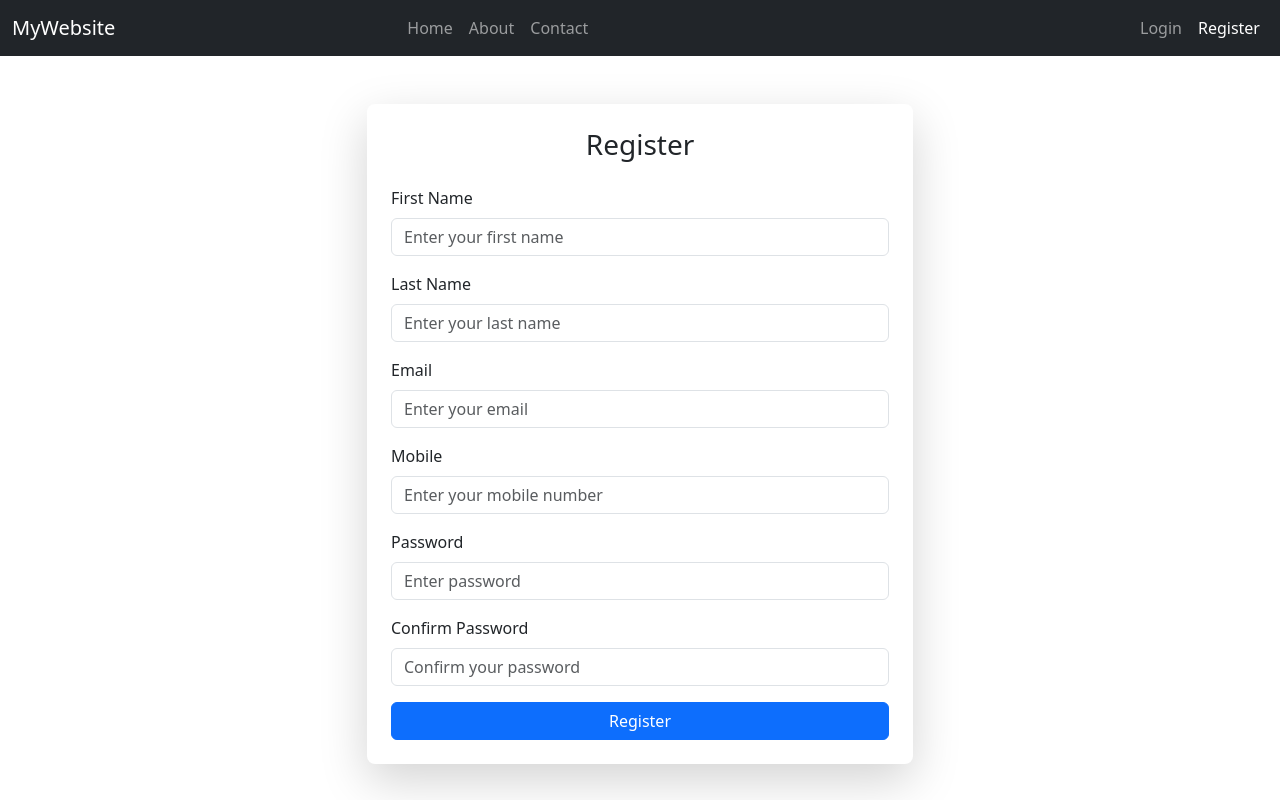
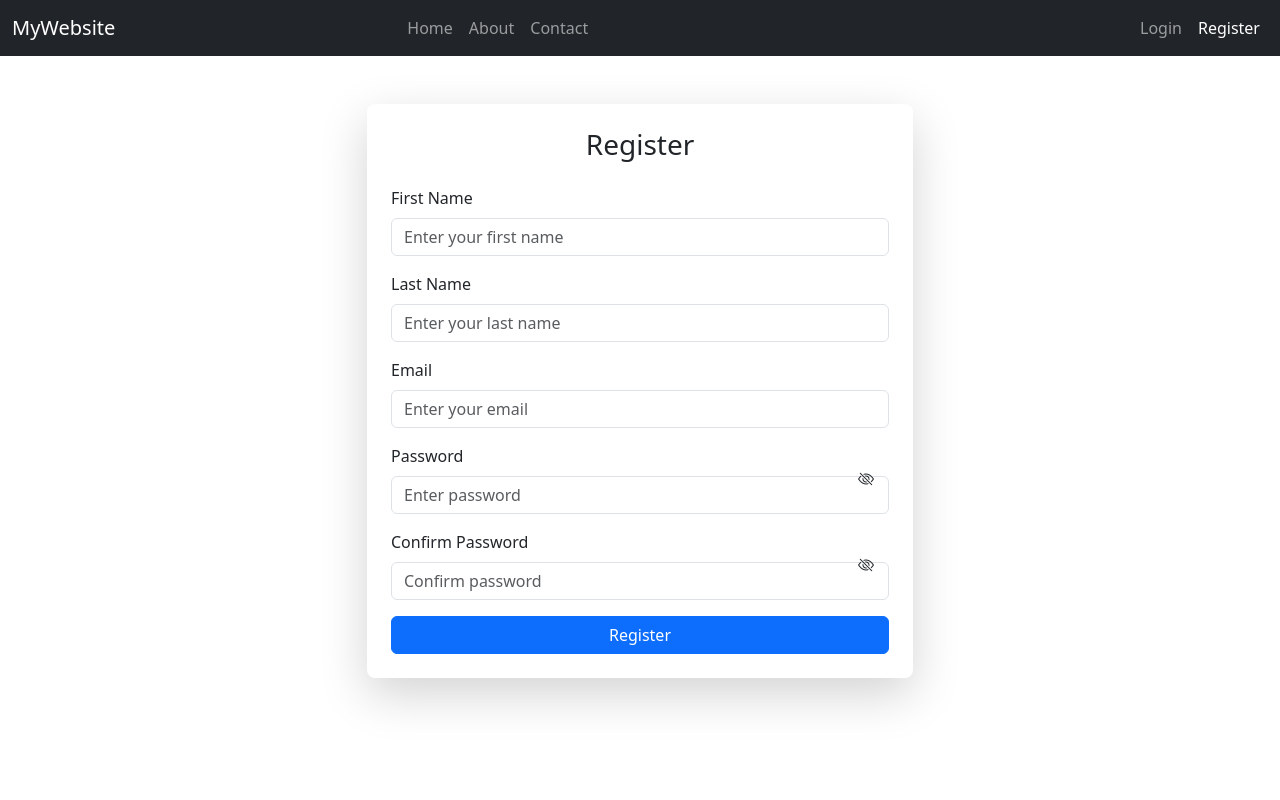
Before and after one commit to praveendpjs/Wafes-tasks, an Angular app in the folder personal-dashboard-app/: page /register in a window 1280 px wide. Built offline with nearby package versions, Linux system fonts and the light colour scheme.

Commit message:
hash eye features added

```diff
--- a/personal-dashboard-app/src/app/Components/login/login.css
+++ b/personal-dashboard-app/src/app/Components/login/login.css
@@ -0,0 +1,6 @@
+/* .bi{
+  position: relative;
+  left: 26em;
+  bottom:2em ;
+  cursor: pointer;
+} */
--- a/personal-dashboard-app/src/app/Components/login/login.html
+++ b/personal-dashboard-app/src/app/Components/login/login.html
@@ -14,8 +14,7 @@
             <div class="mb-3 position-relative">
               <label class="form-label">Password</label>
               <input type="password" class="form-control" id="loginPassword" placeholder="Enter password" required>
-              <i class="bi bi-eye-slash position-absolute top-50 end-0 translate-middle-y me-3" id="toggleLoginPassword"
-                style="cursor: pointer;"></i>
+              <i class="bi bi-eye-slash" id="toggleLoginPassword"></i>
             </div>
 
             <button type="submit" class="btn btn-primary w-100">Login</button>
--- a/personal-dashboard-app/src/app/Components/register/register.html
+++ b/personal-dashboard-app/src/app/Components/register/register.html
@@ -5,7 +5,7 @@
         <div class="card-body p-4">
           <h3 class="text-center mb-4">Register</h3>
 
-          <form>
+          <form [formGroup]="registerForm" (ngSubmit)="onSubmit()">
             <div class="mb-3">
               <label for="firstName" class="form-label">First Name</label>
               <input type="text" class="form-control" id="firstName" placeholder="Enter your first name" required>
@@ -21,19 +21,24 @@
               <input type="email" class="form-control" id="email" placeholder="Enter your email" required>
             </div>
 
-            <div class="mb-3">
-              <label for="mobile" class="form-label">Mobile</label>
-              <input type="tel" class="form-control" id="mobile" placeholder="Enter your mobile number" required>
+            <div class="mb-3 position-relative">
+              <label class="form-label">Password</label>
+              <input [type]="showPassword ? 'text' : 'password'" class="form-control" formControlName="password"
+                placeholder="Enter password">
+              <i class="bi" [ngClass]="showPassword ? 'bi-eye' : 'bi-eye-slash'"
+                (click)="togglePasswordVisibility('password')"
+                style="position:absolute; top:50%; right:15px; transform:translateY(-50%); cursor:pointer;">
+              </i>
             </div>
 
-            <div class="mb-3">
-              <label for="password" class="form-label">Password</label>
-              <input type="password" class="form-control" id="password" placeholder="Enter password" required>
-            </div>
-
-            <div class="mb-3">
-              <label for="confirmPassword" class="form-label">Confirm Password</label>
-              <input type="password" class="form-control" id="confirmPassword" placeholder="Confirm your password" required>
+            <div class="mb-3 position-relative">
+              <label class="form-label">Confirm Password</label>
+              <input [type]="showConfirmPassword ? 'text' : 'password'" class="form-control"
+                formControlName="confirmPassword" placeholder="Confirm password">
+              <i class="bi" [ngClass]="showConfirmPassword ? 'bi-eye' : 'bi-eye-slash'"
+                (click)="togglePasswordVisibility('confirm')"
+                style="position:absolute; top:50%; right:15px; transform:translateY(-50%); cursor:pointer;">
+              </i>
             </div>
 
             <button type="submit" class="btn btn-primary w-100">Register</button>
--- a/personal-dashboard-app/src/app/Components/register/register.ts
+++ b/personal-dashboard-app/src/app/Components/register/register.ts
@@ -1,11 +1,41 @@
+import { CommonModule } from '@angular/common';
 import { Component } from '@angular/core';
+import { FormBuilder, FormGroup, Validators,ReactiveFormsModule} from '@angular/forms';
 
 @Component({
   selector: 'app-register',
-  imports: [],
+  imports: [ ReactiveFormsModule,CommonModule],
   templateUrl: './register.html',
   styleUrl: './register.css',
 })
 export class Register {
+  registerForm: FormGroup;
+  showPassword = false;
+  showConfirmPassword = false;
 
+  constructor(private fb: FormBuilder) {
+    this.registerForm = this.fb.group({
+      firstName: ['', Validators.required],
+      lastName: ['', Validators.required],
+      email: ['', [Validators.required, Validators.email]],
+      mobile: ['', Validators.required],
+      password: ['', Validators.required],
+      confirmPassword: ['', Validators.required],
+    });
+  }
+    togglePasswordVisibility(field: string) {
+    if (field === 'password') {
+      this.showPassword = !this.showPassword;
+    } else if (field === 'confirm') {
+      this.showConfirmPassword = !this.showConfirmPassword;
+    }
+  }
+
+  onSubmit() {
+    if (this.registerForm.valid) {
+      console.log(this.registerForm.value);
+    } else {
+      console.warn('Form is invalid');
+    }
+  }
 }
```
